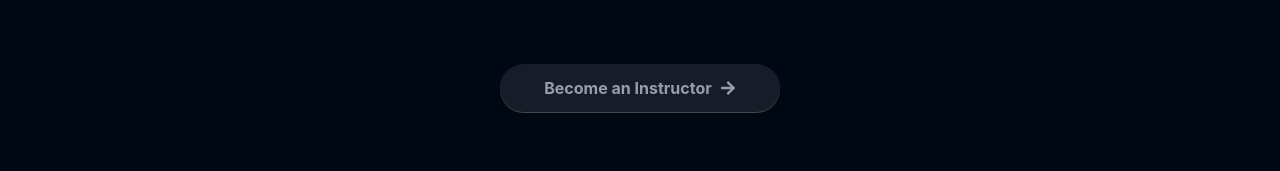
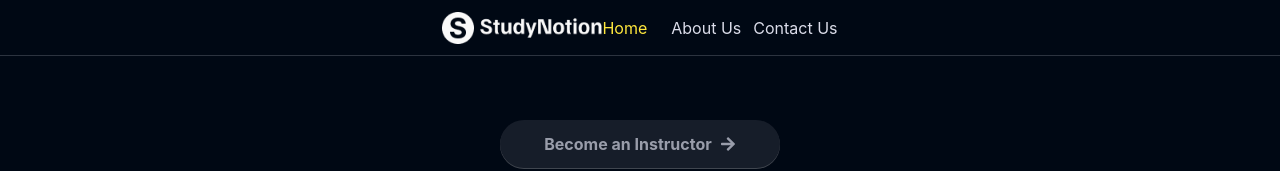
Before and after one commit to namangupta08/StudyNotion, a React (Create React App) app: page / in a window 1280 px wide. Shown: the top 171 px of the page. Built offline with nearby package versions, Linux system fonts and the light colour scheme.

Commit message:
navbar updated

```diff
--- a/package.json
+++ b/package.json
@@ -3,10 +3,13 @@
   "version": "0.1.0",
   "private": true,
   "dependencies": {
+    "@reduxjs/toolkit": "^2.3.0",
     "concurrently": "^9.0.1",
     "react": "^18.2.0",
     "react-dom": "^18.2.0",
+    "react-hot-toast": "^2.4.1",
     "react-icons": "^5.3.0",
+    "react-redux": "^9.1.2",
     "react-router-dom": "^6.27.0",
     "react-scripts": "5.0.1",
     "react-type-animation": "^3.2.0",
--- a/src/components/common/Navbar.jsx
+++ b/src/components/common/Navbar.jsx
@@ -1,11 +1,60 @@
-import React from 'react'
+import React from "react";
+import { Link, matchPath, useLocation } from "react-router-dom";
+import logo from "../../assets/Logo/Logo-Full-Light.png";
+import { NavbarLinks } from "../../data/navbar-links";
+import { useSelector } from "react-redux";
 
 function Navbar() {
+  // const { token } = useSelector((state) => state.auth)
+  // const { user } = useSelector((state) => state.profile)
+  // const { totalItems } = useSelector((state) => state.cart)
+
+  const location = useLocation();
+  const matchRoute = (route) => {
+    return matchPath({ path: route }, location.pathname);
+  };
   return (
-    <div>
+    <div className="flex h-14 items-center justify-center border-b-[1px] border-b-richblack-700">
+      <div className="flex w-11/12 max-w-maxContent items-center justify-center">
+        {/* image */}
+        <Link to="/">
+          <img src={logo} alt="logo" width={160} height={42} loading="lazy" />
+        </Link>
 
+        {/* navbar */}
+        <nav>
+          <ul className="flex gap-x-3 text-richblack-25">
+            {NavbarLinks.map((link, index) => {
+              return (
+                <li key={index}>
+                  {link.title === "Catalog" ? (
+                    <div></div>
+                  ) : (
+                    <Link to={link?.path}>
+                      <p
+                        className={`${
+                          matchRoute(link?.path)
+                            ? "text-yellow-25"
+                            : "text-richblack-25"
+                        }`}
+                      >
+                        {link.title}
+                      </p>
+                    </Link>
+                  )}
+                </li>
+              );
+            })}
+          </ul>
+        </nav>
+
+        {/* login,signip,dashboard */}
+        <div className="flex gap-x-4 items-center">
+
+        </div>
+      </div>
     </div>
-  )
+  );
 }
 
-export default Navbar
+export default Navbar;
--- a/src/index.js
+++ b/src/index.js
@@ -3,12 +3,24 @@
 import App from "./App";
 import "./index.css";
 import { BrowserRouter } from "react-router-dom";
+import { Provider } from "react-redux";
+import { configureStore } from "@reduxjs/toolkit";
+import rootReducer from "./reducer";
+import { Toaster } from "react-hot-toast";
+
+const store = configureStore({
+  reducer:rootReducer,
+})
 
 const root = ReactDOM.createRoot(document.getElementById("root"));
 root.render(
-  <BrowserRouter>
+  <Provider store={store}>
+    <BrowserRouter>
      <App />
+     <Toaster/>
   </BrowserRouter>
+  </Provider>
+
 
 
 );
--- /dev/null
+++ b/src/reducer/index.js
@@ -0,0 +1,8 @@
+import { combineReducers } from "@reduxjs/toolkit";
+import authReducer from '../slices/authSlice'
+
+const rootReducer = combineReducers({
+    auth:authReducer,
+})
+
+ export default rootReducer
--- /dev/null
+++ b/src/slices/authSlice.js
@@ -0,0 +1,18 @@
+import { createSlice } from "@reduxjs/toolkit";
+
+const initialState = {
+    token: localStorage.getItem('token')? JSON.parse(localStorage.getItem('token')) : null,
+};
+
+const authSlice =  createSlice({
+    name:"auth",
+    initialState:initialState,
+    reducers:{
+        setToken(state,value){
+            state.token = value.payload;
+        }
+     }
+});
+
+export const {setToken} = authSlice.actions;
+export default authSlice.reducer
--- /dev/null
+++ b/src/slices/cartSlice.js
@@ -0,0 +1,19 @@
+import { createSlice } from "@reduxjs/toolkit";
+import toast from "react-hot-toast";
+
+const initialState = {
+    totalItems : localStorage.getItem("totalItems") ? JSON.parse(localStorage.getItem("totalItems")) : 0,
+}
+
+const cartSlice = createSlice({
+    name:"cart",
+    initialState:initialState,
+    reducers:{
+        setTotalItems(state,value){
+            state.user = value.payload;
+        }
+    }
+})
+
+export const {setTotalItems } = cartSlice.actions
+export default cartSlice.reducer
--- /dev/null
+++ b/src/slices/profileSlice.js
@@ -0,0 +1,18 @@
+import { createSlice } from "@reduxjs/toolkit";
+
+const initialState = {
+   user:null,
+};
+
+const profileSlice =  createSlice({
+    name:"profile",
+    initialState:initialState,
+    reducers:{
+        setUser(state,value){
+            state.user = value.payload;
+        }
+     }
+});
+
+export const {setUser} = profileSlice.actions;
+export default profileSlice.reducer
```
Also changed, not shown: 1 other file (tests, documents, lock files or other folders).
